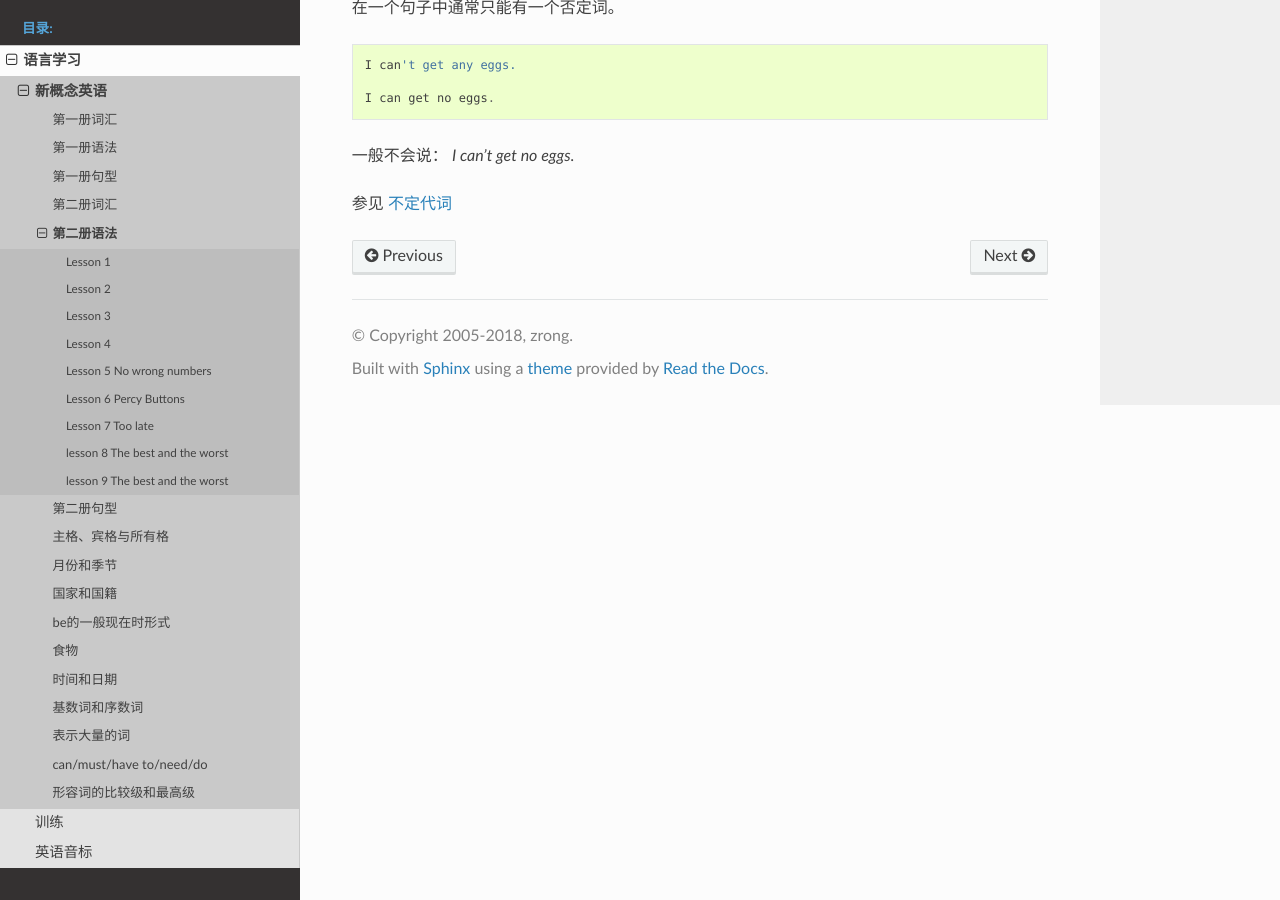
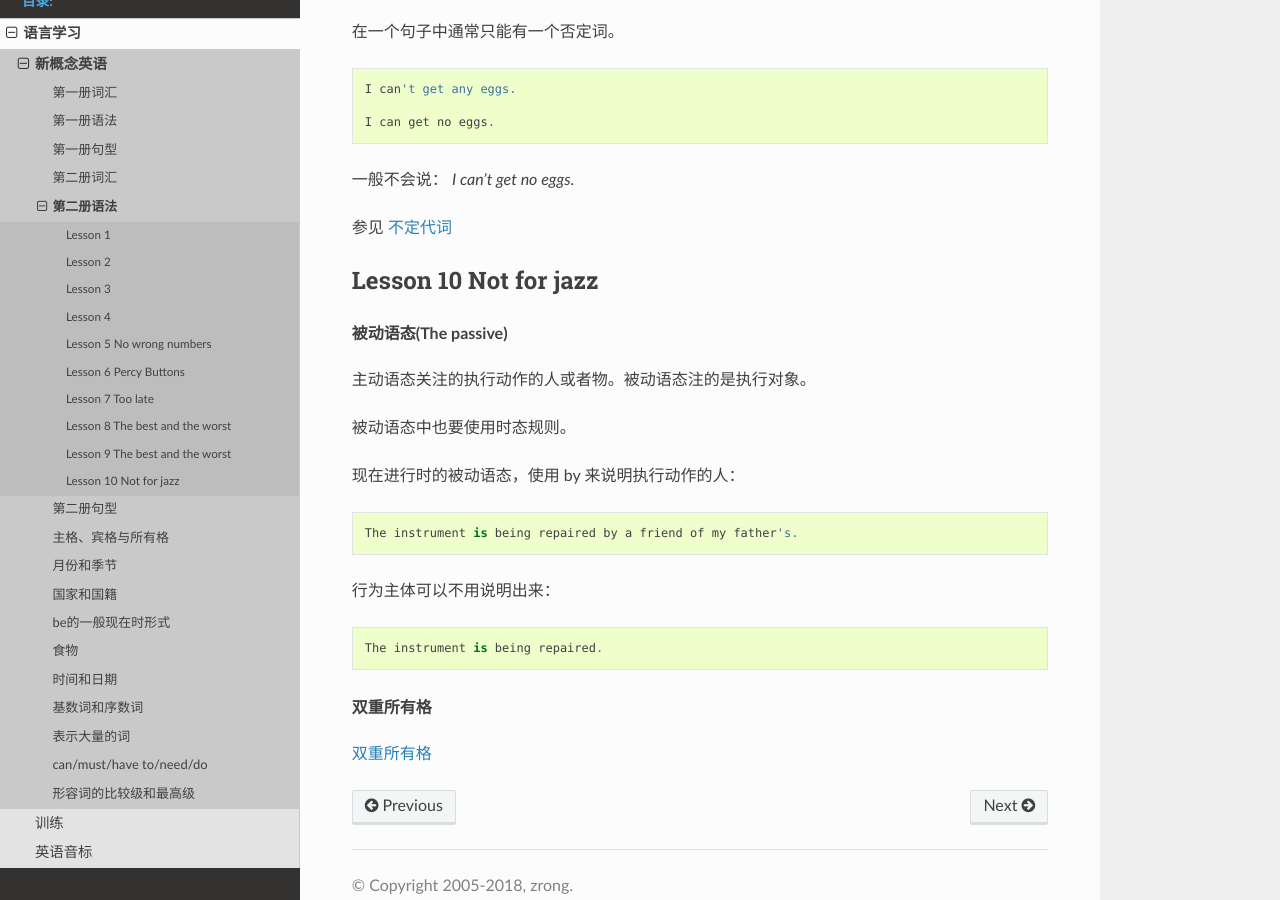
Before and after one commit to zrong/wiki, a Sphinx documentation site: the page built from source/lang/nce/2grammar.rst, in a window 1280 px wide and 900 px high, scrolled down 5784 px. Built offline with Sphinx 7.4.7 and the Read the Docs theme 2.0.0, drawn with Linux system fonts in a browser that asks for light colours; some of the changed text lies outside the part shown.

Commit message:
add Lesson 10

```diff
--- a/source/lang/nce/1grammar.rst
+++ b/source/lang/nce/1grammar.rst
@@ -1254,7 +1254,7 @@ Lesson 141~142
 
 .. glossary::
 
-    被动语态
+    被动语态(The passive)
 
 被动句中，主语是动作的承受着。使用被动语态的目的是避免使用不明确的词(anyonye/someone)作为主语，
 或者将说话的重点放在事件而不是造成该事件的人或者物。
@@ -1281,7 +1281,7 @@ Lesson 143~144
 
 .. glossary::
 
-    被动语态
+    被动语态(The passive)
 
 被动语态的构成：
 
--- a/source/lang/nce/2grammar.rst
+++ b/source/lang/nce/2grammar.rst
@@ -211,7 +211,7 @@ when 可以引导比较短暂的动作，while 和 as 一般不会这样使用
 
     He put out the fire./He put the fire out. 副词
 
-lesson 8 The best and the worst
+Lesson 8 The best and the worst
 ======================================
 
 .. glossary::
@@ -234,7 +234,7 @@ lesson 8 The best and the worst
 
     He is always the best.
 
-lesson 9 The best and the worst
+Lesson 9 The best and the worst
 ======================================
 
 :ref:`in-time`
@@ -270,3 +270,29 @@ lesson 9 The best and the worst
 一般不会说： `I can't get no eggs.`
 
 参见 :doc:`indefinite-pronoun`
+
+Lesson 10 Not for jazz
+======================================
+
+.. glossary::
+
+    被动语态(The passive)
+
+主动语态关注的执行动作的人或者物。被动语态注的是执行对象。
+
+
+被动语态中也要使用时态规则。
+
+现在进行时的被动语态，使用 by 来说明执行动作的人： ::
+
+    The instrument is being repaired by a friend of my father's.
+
+行为主体可以不用说明出来： ::
+
+    The instrument is being repaired.
+
+.. glossary::
+
+    双重所有格
+
+:ref:`the-double-genitive`
--- a/source/lang/nce/2sentence.rst
+++ b/source/lang/nce/2sentence.rst
@@ -174,7 +174,7 @@ in return 可以单独使用，也可以加上介词 for 表示说明
 
     He asked for his friends' advice.
 
-lesson 8 The best and the worst
+Lesson 8 The best and the worst
 ======================================
 
 报名参加 ::
```
Also changed, not shown: source/lang/nce/2vocabulary.rst (+25 -2 lines), source/lang/nce/nominative-objective-case-genitive.rst (+14 -0 lines).
